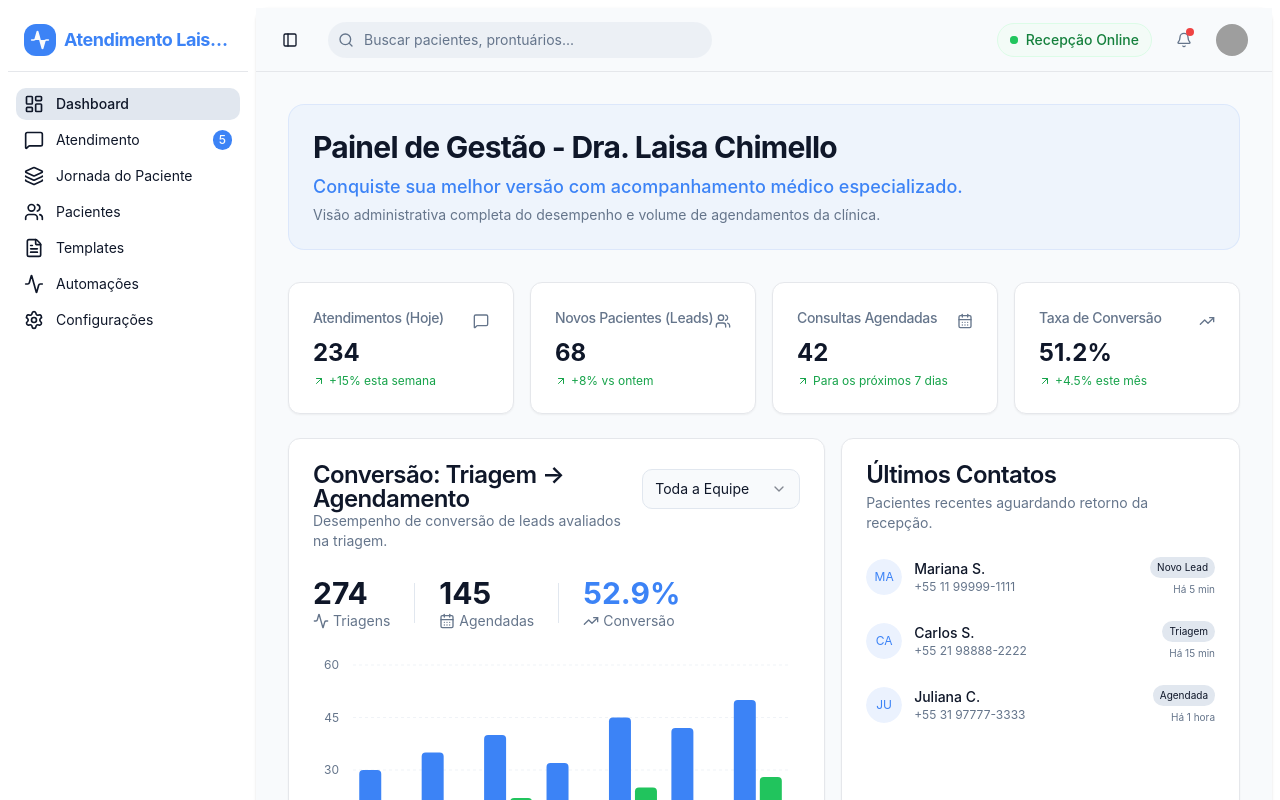
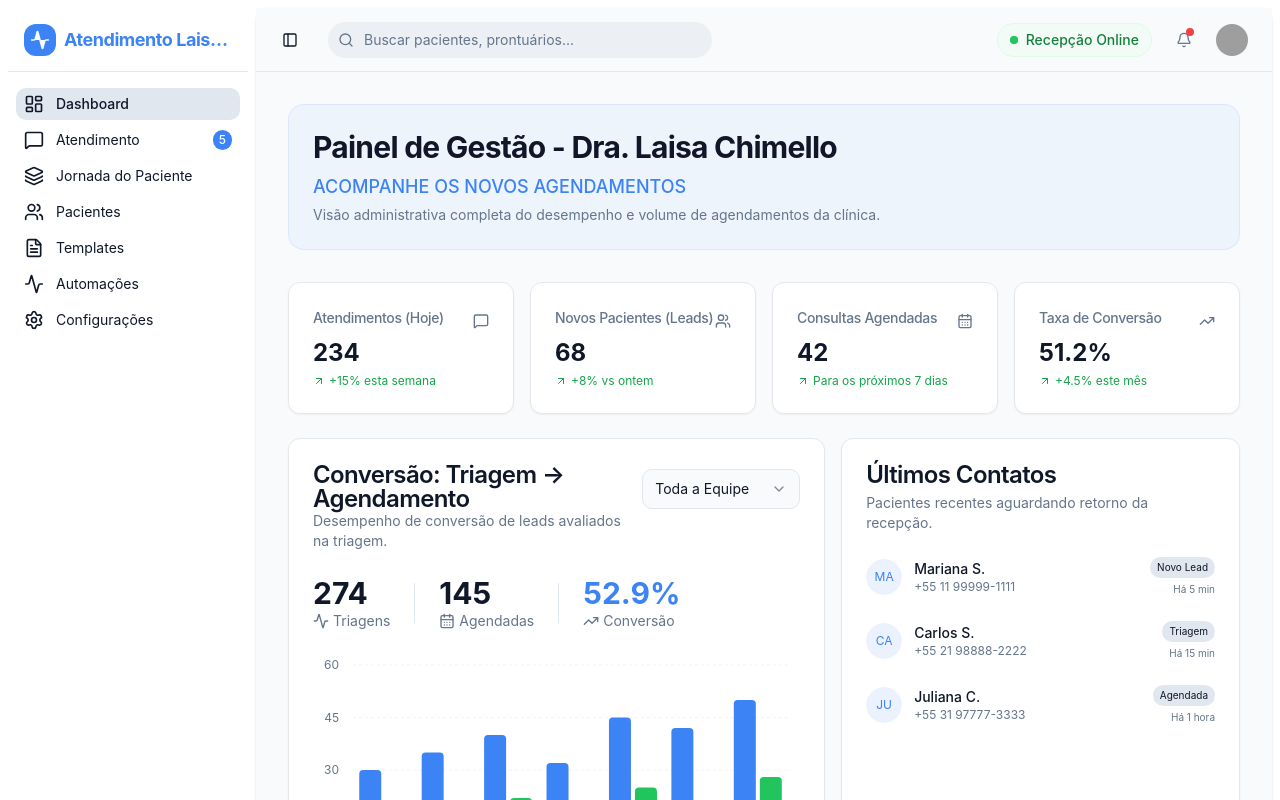
Before and after one commit to suporteguilhermelima-a11y/saas-atendimento-e-crm-tirho9p4z, a React (Vite) app: page / in a window 1280 px wide. Shown: the top 800 px of the page. Built offline with nearby package versions, Linux system fonts and the light colour scheme; grey boxes are pictures that could not be loaded.

Commit message:
Auto-commit after full sync (build simulation)

```diff
--- a/src/pages/Index.tsx
+++ b/src/pages/Index.tsx
@@ -289,9 +289,7 @@ export default function Index() {
         <h1 className="text-3xl font-bold tracking-tight text-foreground">
           Painel de Gestão - {currentUser.name}
         </h1>
-        <p className="text-primary mt-2 font-medium text-lg">
-          Conquiste sua melhor versão com acompanhamento médico especializado.
-        </p>
+        <p className="text-primary mt-2 font-medium text-lg">ACOMPANHE OS NOVOS AGENDAMENTOS</p>
         <p className="text-muted-foreground mt-1 text-sm">
           Visão administrativa completa do desempenho e volume de agendamentos da clínica.
         </p>
```
Also changed, not shown: .skip.config.json.
